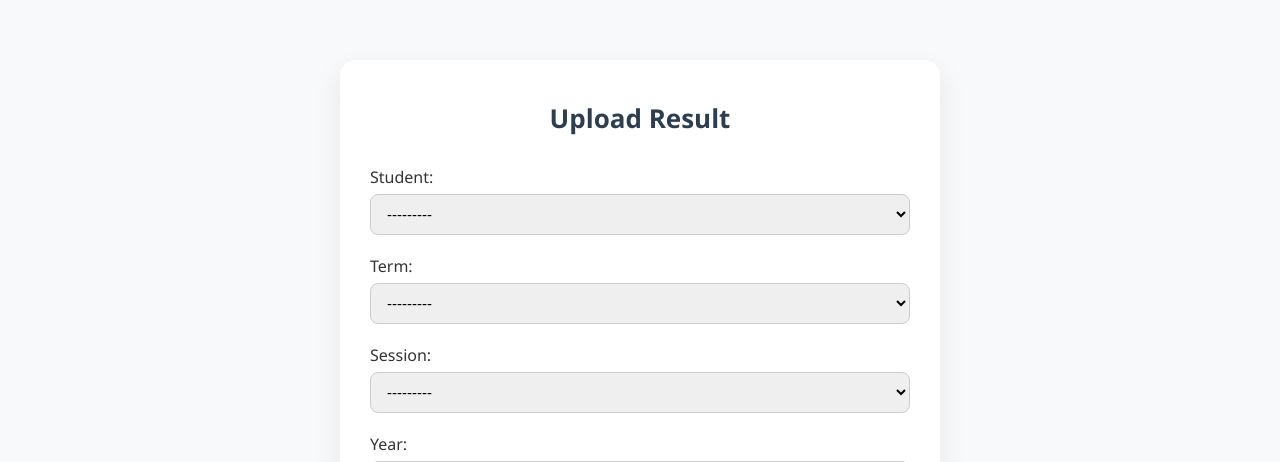
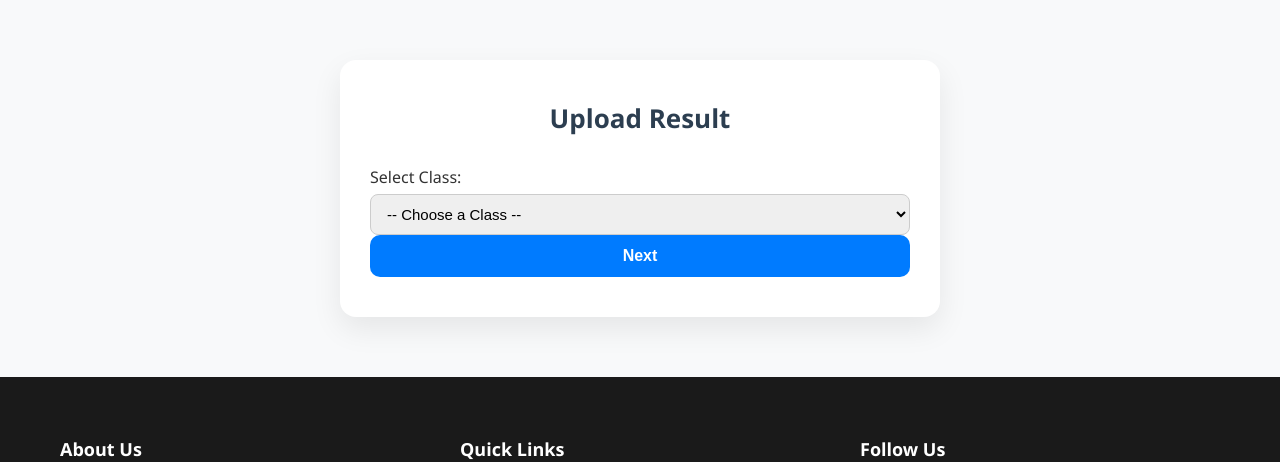
Before and after one commit to Tordi-portfolio/school_site2, a Django app: page /upload-result/ in a window 1280 px wide. Shown: the part 75-537 px from the top of the page. Run offline with Django 5.2, Linux system fonts and the light colour scheme; a user stored in the database is signed in; data comes from the database, SQL or seed files in the repository; both versions use the stored data as it was after the commit.

Commit message:
Add files via upload

```diff
--- a/School_site/project/core/forms.py
+++ b/School_site/project/core/forms.py
@@ -11,10 +11,38 @@
         fields = ['first_name', 'last_name', 'username', 'email', 'classroom', 'password1', 'password2']
 
 class ResultUploadForm(forms.ModelForm):
-    student = forms.ModelChoiceField(queryset=StudentUser.objects.all(), required=True)
+    classroom = forms.ModelChoiceField(
+        queryset=Classroom.objects.all(),
+        required=True,
+        label="Class"
+    )
+    student = forms.ModelChoiceField(
+        queryset=StudentUser.objects.none(),
+        required=True,
+        label="Student"
+    )
+
     class Meta:
         model = Result
         exclude = []
+
+    def __init__(self, *args, **kwargs):
+        super(ResultUploadForm, self).__init__(*args, **kwargs)
+
+        # Support GET and POST data
+        data = self.data or self.initial
+        class_id = data.get('classroom')
+
+        if class_id:
+            try:
+                class_id = int(class_id)
+                self.fields['student'].queryset = StudentUser.objects.filter(classroom_id=class_id)
+                self.fields['classroom'].initial = class_id
+            except (ValueError, TypeError):
+                self.fields['student'].queryset = StudentUser.objects.none()
+        else:
+            self.fields['student'].queryset = StudentUser.objects.none()
+
 
 class BlogPostForm(forms.ModelForm):
     class Meta:
--- a/School_site/project/core/views.py
+++ b/School_site/project/core/views.py
@@ -2,7 +2,7 @@
 from django.contrib.auth import authenticate, login, logout
 from django.contrib.auth.decorators import login_required, user_passes_test
 from django.contrib import messages
-from .models import Result, StudentUser, Post
+from .models import Result, StudentUser, Post, Classroom
 from datetime import datetime
 from .forms import ProfileUpdateForm, BlogPostForm, StudentRegistrationForm, ResultUploadForm
 
@@ -13,15 +13,26 @@
 
 @user_passes_test(is_superuser)
 def upload_result_view(request):
+    selected_class_id = request.GET.get('classroom') or request.POST.get('classroom')
+    form = None
+
     if request.method == 'POST':
         form = ResultUploadForm(request.POST)
         if form.is_valid():
-            form.save()
-            messages.success(request, "Result uploaded.")
+            result = form.save(commit=False)
+            result.student = form.cleaned_data['student']
+            result.save()
+            messages.success(request, "Result uploaded successfully.")
             return redirect('upload_result')
-    else:
-        form = ResultUploadForm()
-    return render(request, 'upload_result.html', {'form': form})
+    elif selected_class_id:
+        form = ResultUploadForm(data={'classroom': selected_class_id})  # Pre-fill for filtering
+
+    return render(request, 'upload_result.html', {
+        'form': form,
+        'classrooms': Classroom.objects.all(),
+        'selected_class_id': selected_class_id
+    })
+
 
 # Profile picture view
 @login_required
--- a/School_site/project/project/settings.py
+++ b/School_site/project/project/settings.py
@@ -29,7 +29,6 @@
     'django.contrib.messages',
     'django.contrib.staticfiles',
     'core',
-    'widget_tweaks',
 ]
 
 MIDDLEWARE = [
--- a/School_site/project/templates/upload_result.html
+++ b/School_site/project/templates/upload_result.html
@@ -2,11 +2,29 @@
 {% block content %}
 <div class="form-container">
   <h2>Upload Result</h2>
-  <form method="post">
-    {% csrf_token %}
-    {{ form.as_p }}
-    <button type="submit">Submit</button>
-  </form>
+
+    <form method="get">
+  <label for="classroom">Select Class:</label>
+  <select name="classroom" id="classroom" required>
+    <option value="">-- Choose a Class --</option>
+    {% for class in classrooms %}
+      <option value="{{ class.id }}" {% if class.id|stringformat:"s" == selected_class_id %}selected{% endif %}>
+        {{ class.name }}
+      </option>
+    {% endfor %}
+  </select>
+  <button type="submit">Next</button>
+</form>
+
+{% if form %}
+<form method="post">
+  {% csrf_token %}
+  {{ form.as_p }}
+  <button type="submit">Submit Result</button>
+</form>
+{% endif %}
+</div>
+
 </div>
 
 <style>
@@ -88,4 +106,15 @@
 
 </style>
 
+<script src="https://code.jquery.com/jquery-3.6.0.min.js"></script>
+<script>
+  // Auto-submit the form when a classroom is selected
+  $(document).ready(function() {
+    $('select[name="classroom"]').change(function() {
+      this.form.submit();
+    });
+  });
+</script>
+
+
 {% endblock %}
```
Also changed, not shown: School_site/project/core/migrations/0013_alter_post_picture_alter_post_video.py (added), School_site/project/db.sqlite3.
